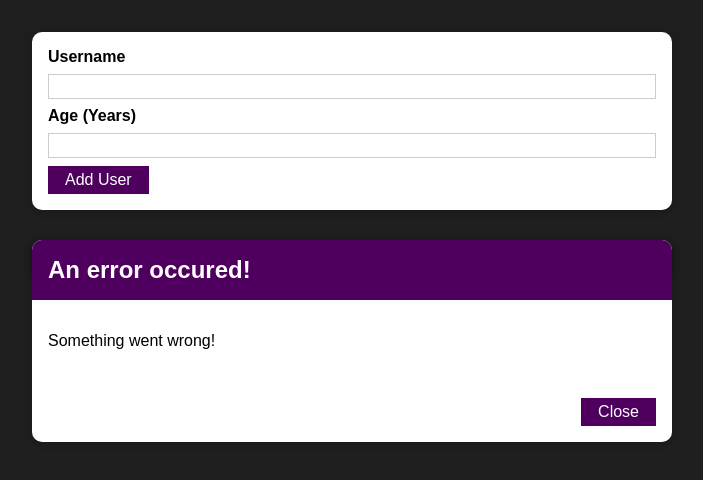
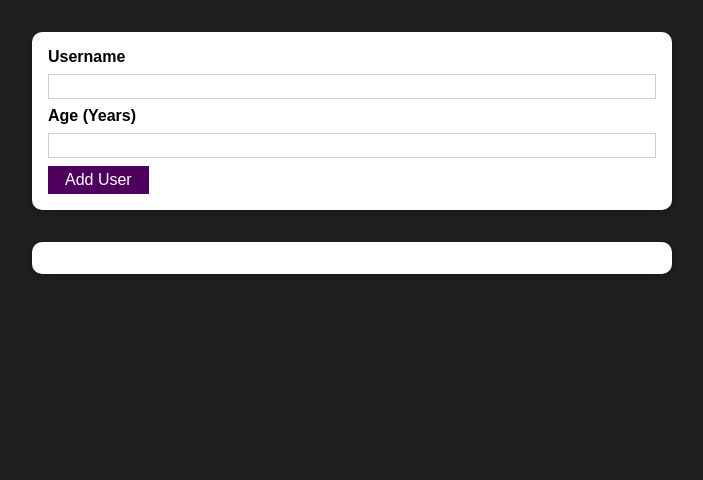
Before and after one commit to nataliusta/user_input_react, a React (Create React App) app: page / in a window 1280 px wide. Shown: the top 480 px of the page, without its empty margins (288-991 px from the left). Built offline with nearby package versions, Linux system fonts and the light colour scheme.

Commit message:
Add conditions for rendering ErrorModal

```diff
--- a/src/components/UI/ErrorModal.js
+++ b/src/components/UI/ErrorModal.js
@@ -6,6 +6,8 @@
 
 const ErrorModal = (props) => {
     return(
+        <div>
+            <div className={styles.backdrop} />
             <Card className={styles.modal}>
                 <header className={styles.header}>
                     <h2>{props.title}</h2>
@@ -17,6 +19,7 @@
                     <Button >Close</Button>
                 </footer>
             </Card>
+        </div>
     )
 };
 
--- a/src/components/Users/AddUser.js
+++ b/src/components/Users/AddUser.js
@@ -8,13 +8,22 @@
 const AddUser = (props) => {
     const [enteredValue, setEnteredValue] = useState('');
     const [enteredAge, setEnteredAge] = useState('');
+    const [error, setError] = useState();
 
     const addUserHandler = (event) => {
         event.preventDefault();
         if (enteredValue.trim().length === 0 || enteredAge.trim().length === 0) {
+            setError({
+                title: 'İnvalid input',
+                message: 'Please enter a valid name and age'
+            });
             return;
         }
         if (+enteredAge < 1) {
+            setError({
+                title: 'İnvalid age',
+                message: 'Please enter a valid age > 0'
+            });
             return;
         }
           props.onAddUser(enteredValue, enteredAge);
@@ -32,7 +41,7 @@
 
     return(
         <div>
-            <ErrorModal title='An error occured!' message='Something went wrong!' />
+            {error && <ErrorModal title={error.title} message={error.message} />}
             <Card className={styles.input}>
                 <form onSubmit={addUserHandler}>
                     <label htmlFor='username'>Username</label>
```
Lines whose indentation alone changed are shown as unchanged.
